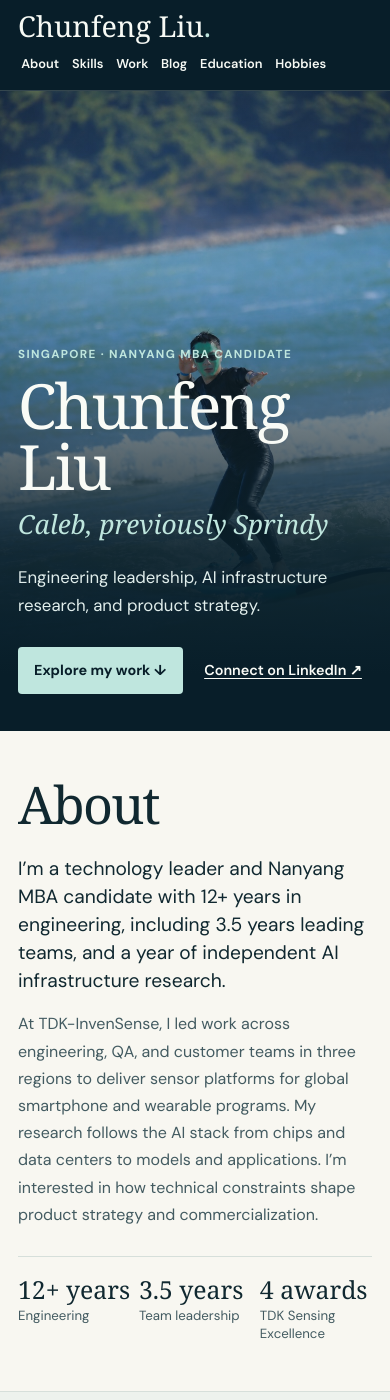
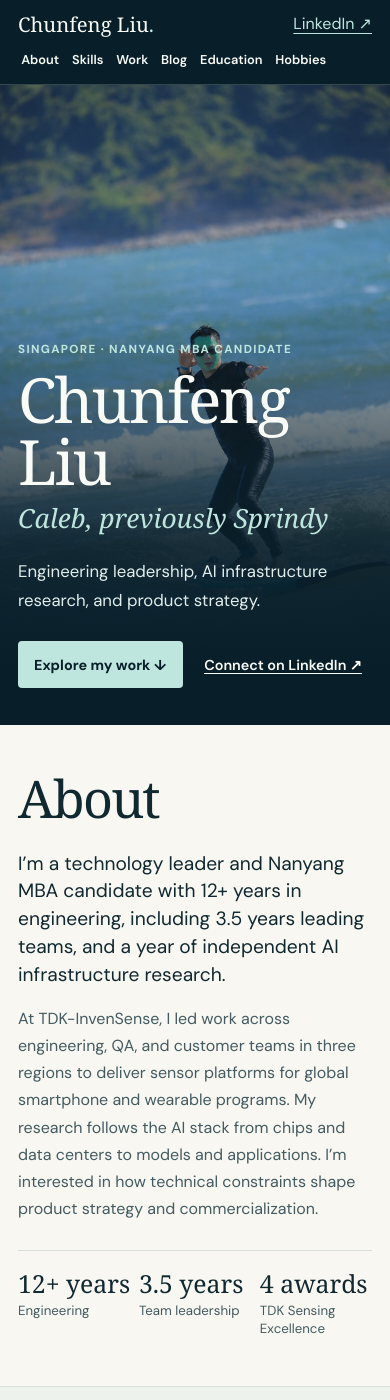
Before and after one commit to sprindy/chunfeng_liu.github.io, a Jekyll site: the page built from index.html, in a window 390 px wide and 1400 px high. Built offline with Jekyll 4.4.1, drawn with Linux system fonts in a browser that asks for light colours; some web fonts are replaced.

Commit message:
Accommodate social links in the header on all screens

```diff
--- a/assets/site.css
+++ b/assets/site.css
@@ -27,9 +27,9 @@ h3 { font: 400 clamp(1.8rem, 3vw, 2.7rem)/1.06 var(--serif); }
 .brand { font: 400 1.8rem/1 var(--serif); text-decoration: none; white-space: nowrap; justify-self: start; }
 .brand span { color: var(--aqua); }
 nav { display: flex; flex-wrap: wrap; justify-content: flex-end; gap: .45rem clamp(.85rem, 2.2vw, 1.7rem); }
-nav a, .contact { text-decoration: none; font-weight: 600; font-size: .85rem; }
-nav a:hover, .contact:hover { text-decoration: underline; }
-.contact { color: var(--aqua); justify-self: end; white-space: nowrap; }
+nav a, .contact a { text-decoration: none; font-weight: 600; font-size: .85rem; }
+nav a:hover, .contact a:hover { text-decoration: underline; }
+.contact { display: flex; flex-wrap: wrap; justify-content: flex-end; gap: .25rem 1rem; color: var(--aqua); justify-self: end; }
 .hero {
   display: grid;
   align-items: center;
@@ -110,20 +110,24 @@ footer { background: var(--navy); color: #f7faf5; padding-block: 1.8rem; }
   nav a:hover, nav a:focus-visible { color: var(--aqua); background: #bfe6de16; }
 }
 @media (max-width: 1199px), (max-height: 419px) {
-  html { scroll-padding-top: 82px; }
+  html { scroll-padding-top: 100px; }
   .site-header { position: sticky; top: 0; z-index: 4; }
 }
 @media (max-width: 900px) {
   .wrap { width: calc(100% - 56px); }
-  .contact { display: none; }
-  .header-inner { grid-template-columns: auto 1fr; }
+  .header-inner { grid-template-columns: auto 1fr; gap: .5rem 1rem; padding-block: .65rem; }
+  .header-inner nav { grid-row: 2; grid-column: 1 / -1; }
+  .header-inner .contact { grid-row: 1; grid-column: 2; }
   nav { justify-content: flex-end; }
   .hero { background-size: auto, 82vw auto; background-position: center, right 54%; }
 }
 @media (max-width: 650px) {
   .wrap { width: calc(100% - 36px); }
-  .header-inner { grid-template-columns: 1fr; gap: .55rem; padding-block: .75rem; }
-  html { scroll-padding-top: 94px; }
+  .header-inner { gap: .5rem; }
+  .contact { gap: .25rem .65rem; }
+  .contact a { font-size: .78rem; }
+  .brand { font-size: clamp(1.15rem, 5.2vw, 1.8rem); }
+  html { scroll-padding-top: 105px; }
   nav { justify-content: flex-start; flex-wrap: nowrap; overflow-x: auto; padding: .2rem; gap: .35rem .8rem; }
   nav a { flex-shrink: 0; }
   nav a { font-size: .8rem; }
```
